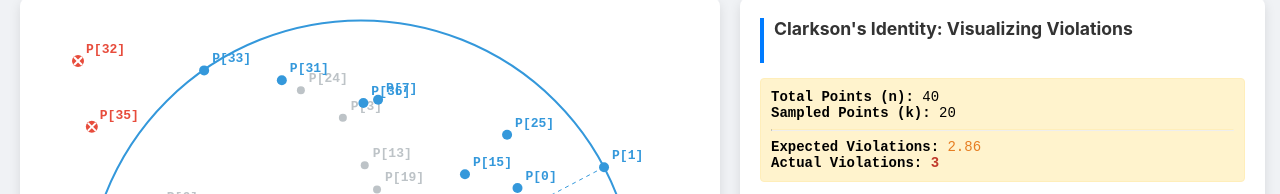
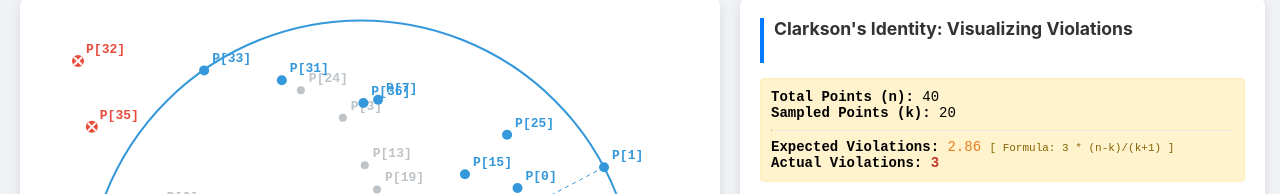
Before and after one commit to Mayank534/Smallest-Enclosing-Circle, a plain HTML site: page index.html in a window 1280 px wide. Both pictures are taken after a click on the button "Clarkson (n/2)". Shown: the part 136-330 px from the top of the page. Drawn offline with Linux system fonts and the light colour scheme.

Commit message:
Enhance expected violations display with formula
Added a formula explanation for expected violations.

```diff
--- a/index.html
+++ b/index.html
@@ -384,7 +384,8 @@
                 <strong>Total Points (n):</strong> ${n}<br>
                 <strong>Sampled Points (k):</strong> ${k}<br>
                 <hr style="border-top:1px solid #ffeeba; margin: 8px 0;">
-                <strong>Expected Violations:</strong> <span style="color:#e67e22">${expected.toFixed(2)}</span><br>
+                <strong>Expected Violations:</strong> <span style="color:#e67e22">${expected.toFixed(2)}</span>
+                <span style="font-size:11px; color:#856404;">[ Formula: 3 * (n-k)/(k+1) ]</span><br>
                 <strong>Actual Violations:</strong> <span style="color:#c0392b; font-weight:bold;">${violations.length}</span>
             `;
 
```
